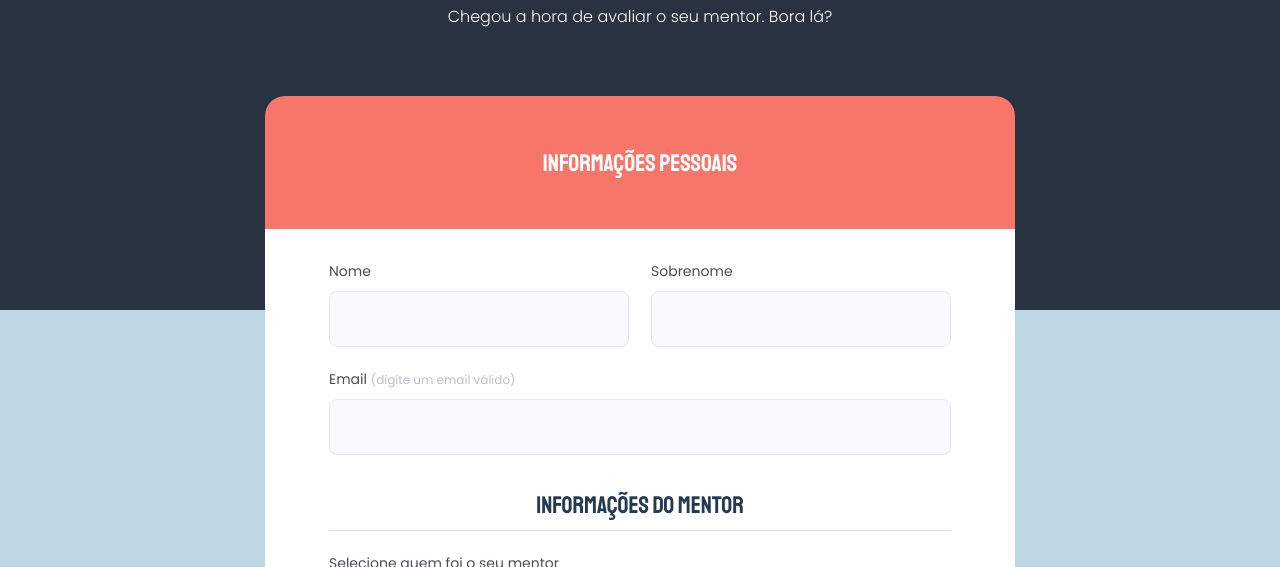
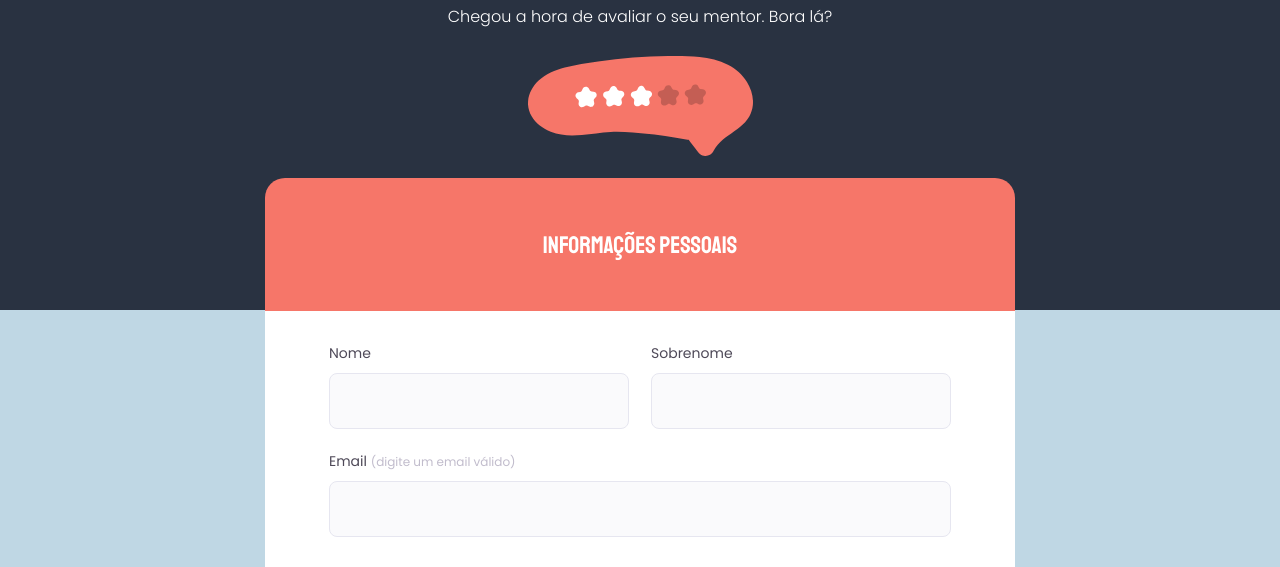
Before and after one commit to guilhermepacola/MentoriaForms, a plain HTML site: page index.html in a window 1280 px wide. Shown: the part 155-722 px from the top of the page. Drawn offline with Linux system fonts and the light colour scheme; the site is published under a folder, as on GitHub Pages, so addresses that start at the root find nothing.

Commit message:
Update index.html

```diff
--- a/index.html
+++ b/index.html
@@ -28,7 +28,7 @@
       <section class="top-Content">
         <h1>avalie a sua mentoria</h1>
         <p>Chegou a hora de avaliar o seu mentor. Bora lá?</p>
-        <img src="/images/img_principal.svg" alt="">
+        <img src="./images/img_principal.svg" alt="">
       </section>
 
     </header>
```
